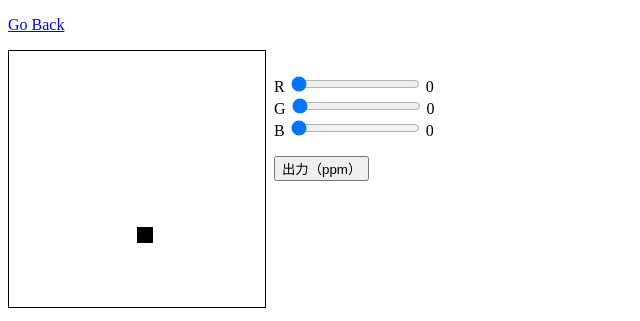
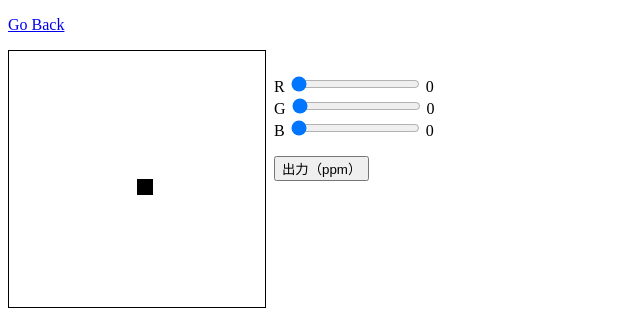
Before and after one commit to aoirint-web/tools.aoirint.com, a plain HTML site: page docs/PPMPainter.html in a window 1280 px wide. Both pictures are taken after a click on the element 137 px from the left and 179 px from the top of the page. Shown: the top 321 px of the page, 0-640 px from the left. Drawn offline with Linux system fonts and the light colour scheme.

Commit message:
fix ppm painter coordinate (fixed #3)

```diff
--- a/docs/PPMPainter.html
+++ b/docs/PPMPainter.html
@@ -1,6 +1,6 @@
 <!DOCTYPE html>
 <meta charset="utf-8">
-<!-- <meta name="viewport" content="width=device-width,initial-scale=1"> -->
+<meta name="viewport" content="width=device-width,initial-scale=1">
 
 <title>PPM Painter</title>
 
@@ -55,7 +55,10 @@
   eb.addEventListener('change', function(e) { ebv.innerText = eb.value; });
 
   cvs.addEventListener('click', function(e) {
-    pixels[Math.floor(e.x /16)][Math.floor(e.y /16)] =
+    const clickX = e.offsetX;
+    const clickY = e.offsetY;
+
+    pixels[Math.floor(clickX /16)][Math.floor(clickY /16)] =
         ((er.value & 0xff) << 16) |
         ((eg.value & 0xff) << 8) |
         (eb.value & 0xff);
```
